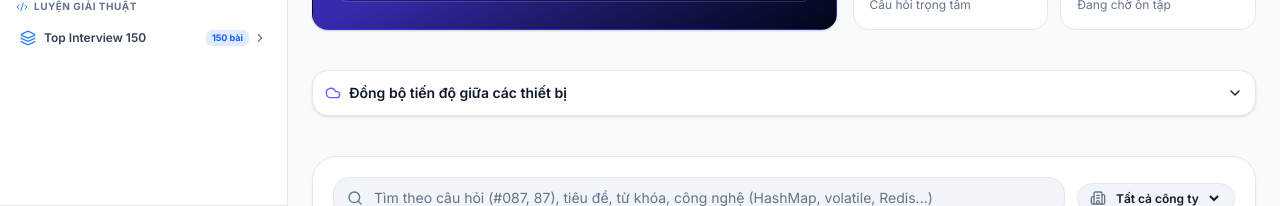
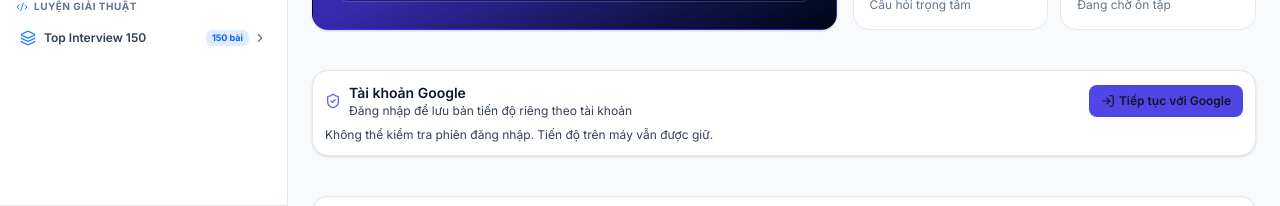
Before and after one commit to TanBuiDev/QuantaVault, a Next.js app in the folder web/: page /interview in a window 1280 px wide. Shown: the part 506-712 px from the top of the page. Built offline with nearby package versions, Linux system fonts and the light colour scheme; no server answers.

Commit message:
feat(auth): surface Google account sign-in near interview progress

```diff
--- a/web/src/features/interview/InterviewListView.tsx
+++ b/web/src/features/interview/InterviewListView.tsx
@@ -32,6 +32,7 @@ import {
 } from "@/lib/interview/draftStore";
 import { InterviewStatsCard } from "./InterviewStatsCard";
 import { InterviewCloudSync } from "./InterviewCloudSync";
+import { GoogleAccountPanel } from "./GoogleAccountPanel";
 import { InterviewMergeRecovery } from "./InterviewMergeRecovery";
 import { isRetiredInterviewId } from "@/lib/interview/questionIdMerge";
 import { InterviewFilterBar } from "./InterviewFilterBar";
@@ -484,6 +485,7 @@ export function InterviewListView({ initialQuestions }: InterviewListViewProps)
       </section>
 
       <InterviewMergeRecovery progress={progress} drafts={drafts} publishedCache={publishedCache} />
+      <GoogleAccountPanel />
       <InterviewCloudSync />
 
       {/* 3. Filter Controls */}
```
